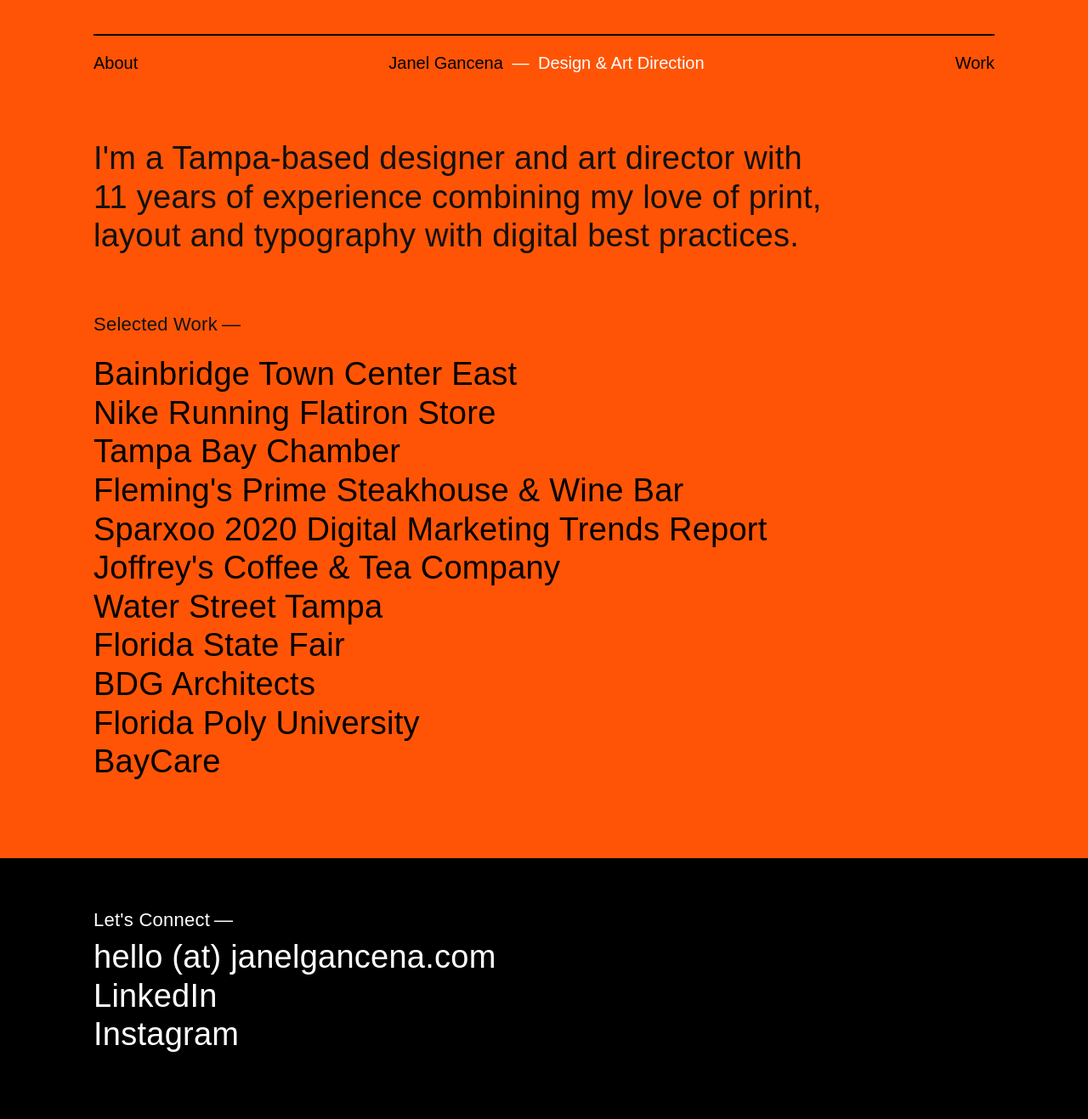
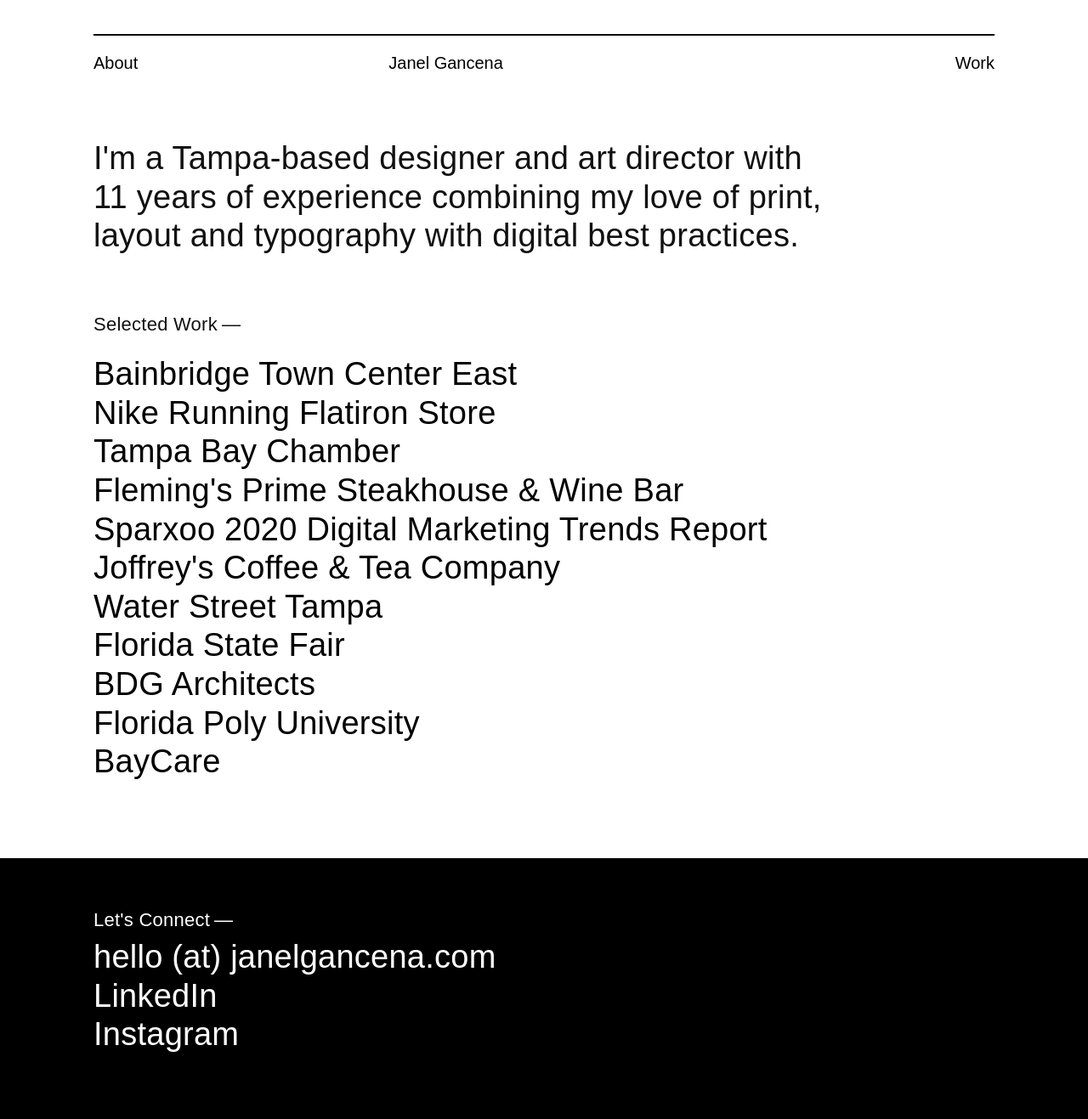
Before and after one commit to jgancena/portfolio, a Jekyll site: the page built from index.html, in a window 1280 px wide. Shown: the whole page at 85% size. Built offline with Jekyll 4.4.1, drawn with Linux system fonts in a browser that asks for light colours; nearby versions of some CDN libraries.

Commit message:
Update app.css

```diff
--- a/assets/css/app.css
+++ b/assets/css/app.css
@@ -25,7 +25,7 @@
   line-height: 1.15;
   color: #111;
   text-align: left;
-  background-color: #ff5405; }
+  background-color: #ffffff; }
 
 [tabindex="-1"]:focus {
   outline: 0 !important; }
```
